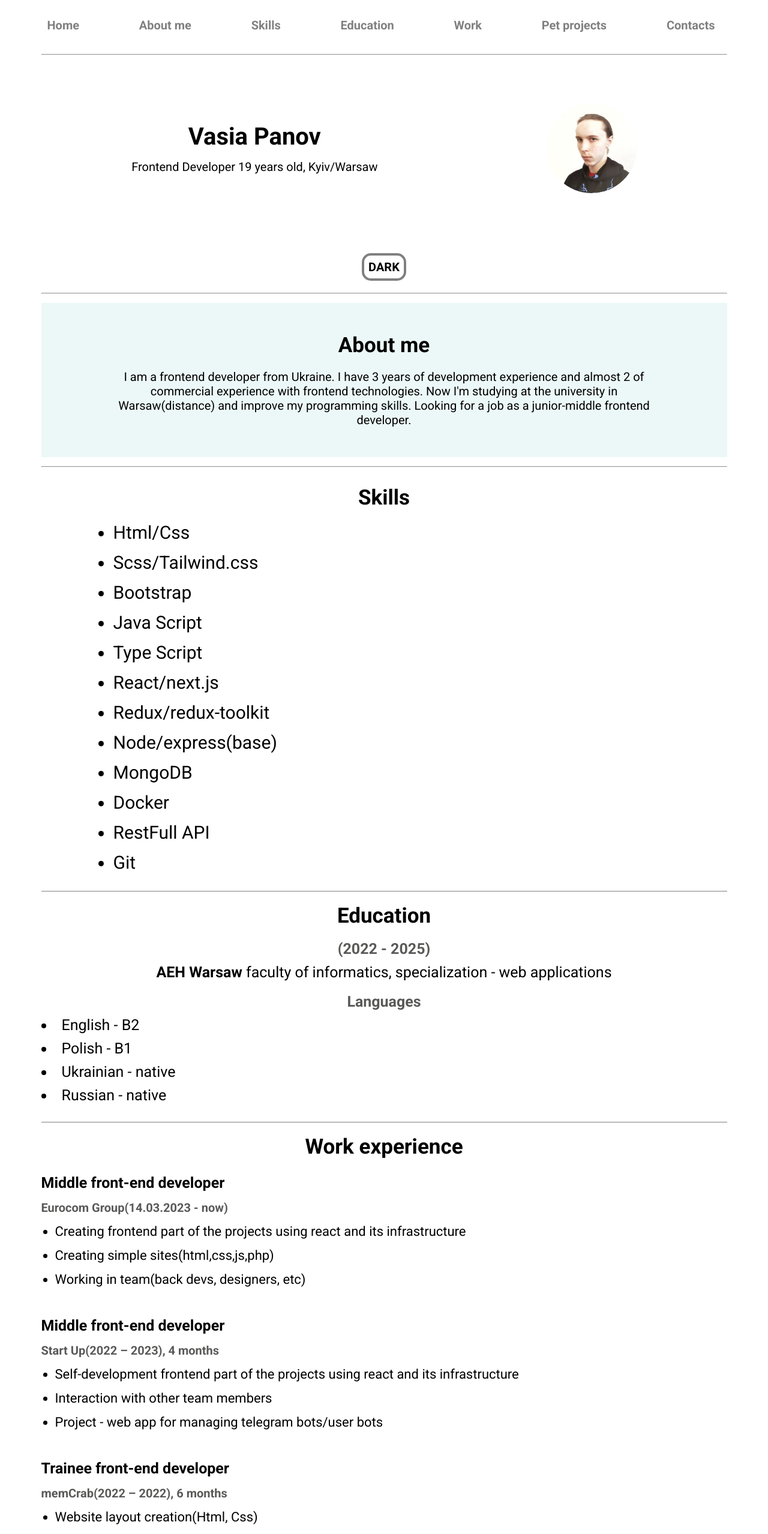
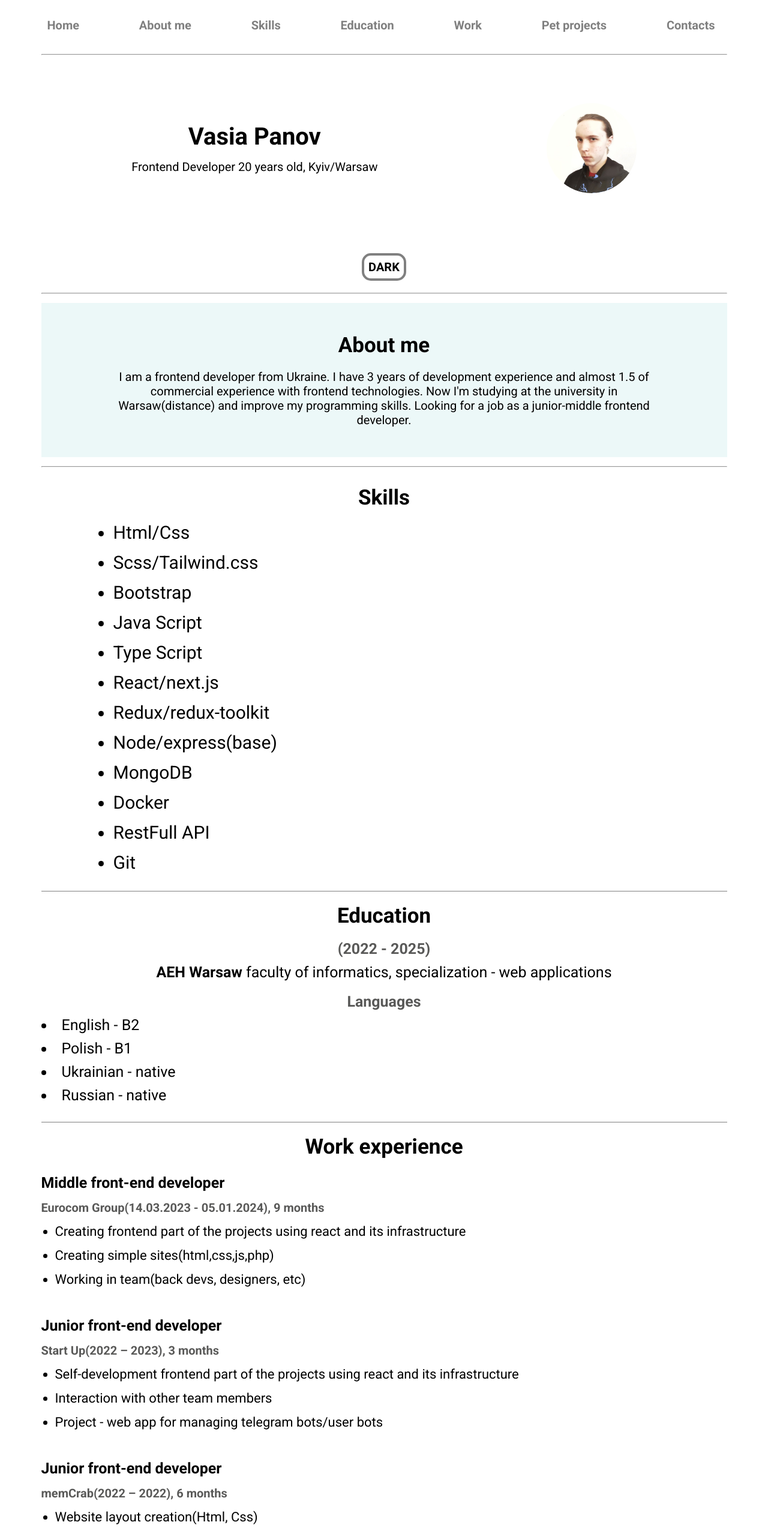
Before and after one commit to Vas11a/Summary, a React (Create React App) app: page / in a window 1280 px wide. Shown: the top 2557 px of the page at 60% size. Built offline with nearby package versions, Linux system fonts and the light colour scheme.

Commit message:
Updated summary

```diff
--- a/src/data.js
+++ b/src/data.js
@@ -8,6 +8,7 @@ import calendar from './imgs/calendar.jpg'
 import ghProfiles from './imgs/gh-profiles.jpg'
 import life from './imgs/lifeGame.png'
 import qr from './imgs/qr.jpg'
+import finance from './imgs/finance.png'
 
 import gh from './imgs/ghub.png'
 import gmail from './imgs/gmai;.png'
@@ -22,14 +23,14 @@ const data = {
         },
         myInfo: {
             name: 'Vasia Panov',
-            data: 'Frontend Developer 19 years old, Kyiv/Warsaw',
+            data: 'Frontend Developer 20 years old, Kyiv/Warsaw',
             photo: myPhoto
         }
     },
     aboutPage: {
         title: 'About me',
         info: `I am a frontend developer from Ukraine. I have 3 years
-        of development experience and almost 2 of
+        of development experience and almost 1.5 of
         commercial experience with frontend technologies.
         Now I'm studying at the university in Warsaw(distance)
         and improve my programming skills. Looking for a job
@@ -49,16 +50,16 @@ const data = {
         companis:[
             {
                 role: 'Middle front-end developer',
-                compName: 'Eurocom Group(14.03.2023 - now)',
+                compName: 'Eurocom Group(14.03.2023 - 05.01.2024), 9 months',
                 resps: ['Creating frontend part of the projects using react and its infrastructure','Creating simple sites(html,css,js,php)', 'Working in team(back devs, designers, etc)']
             },
             {
-                role: 'Middle front-end developer',
-                compName: 'Start Up(2022 – 2023), 4 months',
+                role: 'Junior front-end developer',
+                compName: 'Start Up(2022 – 2023), 3 months',
                 resps: ['Self-development frontend part of the projects using react and its infrastructure', 'Interaction with other team members','Project - web app for managing telegram bots/user bots']
             },
             {
-                role: 'Trainee front-end developer',
+                role: 'Junior front-end developer',
                 compName: 'memCrab(2022 – 2022), 6 months',
                 resps: ['Website layout creation(Html, Css)', 'Creating and updating react components','Creating API on the client side']
             },
@@ -67,6 +68,7 @@ const data = {
     worksPage: {
         title: 'Pet projects',
         blocks: [
+            { photo: finance, name: 'Finance App', steck: 'MERN, Tailwind Css, Type script', link: 'https://vas11a.github.io/financeapp/' , lang: 'node'},
             { photo: calendar, name: 'Calendar Online', steck: 'MERN, Tailwind Css, Type script', link: 'https://vas11a.github.io/frontend-calendar-online/' , lang: 'node'},
             { photo: life, name: 'Life Game', steck: 'React, Redux-toolkit(DT only!)', link: 'https://vas11a.github.io/life-game/' , lang: 'js'},
             { photo: ghProfiles, name: 'GitHub profiles', steck: 'React Redux-toolkit Type script', link: 'https://vas11a.github.io/github-profiles/' , lang: 'ts'},
```
Also changed, not shown: src/imgs/finance.png (added).
